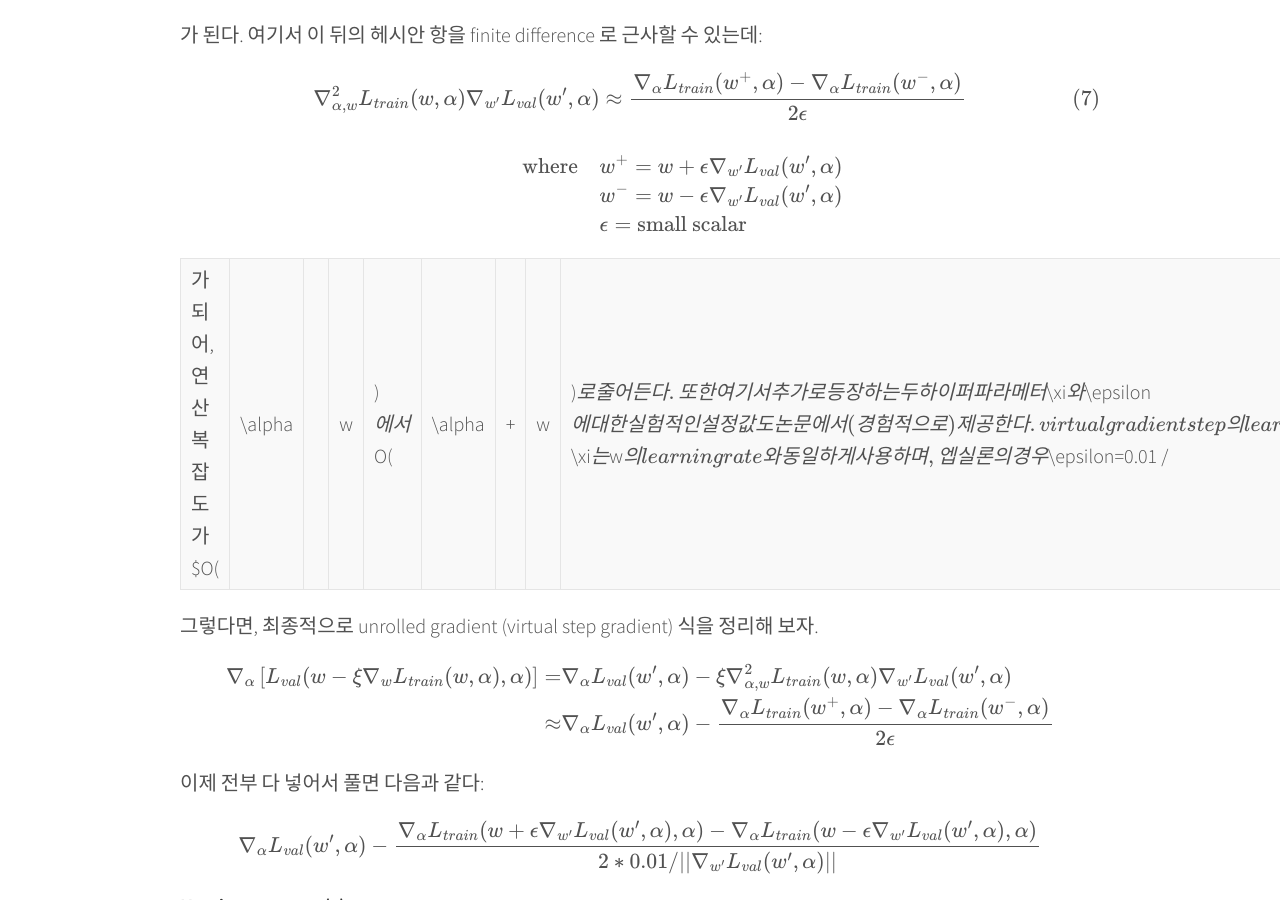
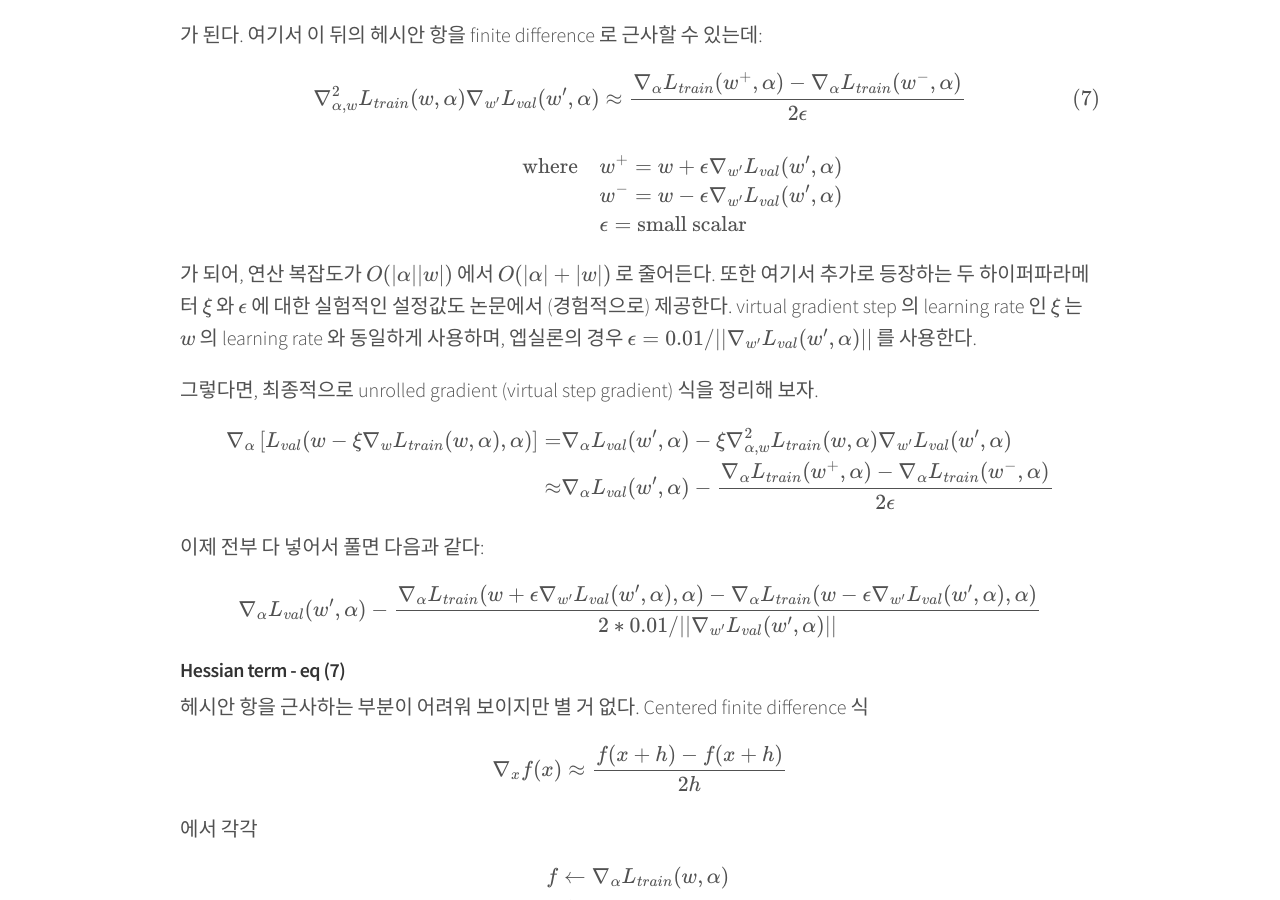
Before and after one commit to khanrc/khanrc.github.io, a Jekyll site: the page built from _posts/2018-12-15-nas-2-darts-math.md, in a window 1280 px wide and 900 px high, scrolled down 3393 px. Built offline with Jekyll 4.4.1, drawn with Linux system fonts in a browser that asks for light colours; Markdown is read by kramdown in place of the engine named in the settings; formulas are drawn with MathJax 3.

Commit message:
fix: markdown syntax

```diff
--- a/_posts/2018-12-15-nas-2-darts-math.md
+++ b/_posts/2018-12-15-nas-2-darts-math.md
@@ -149,7 +149,7 @@ $$
 \end{align}
 $$
 
-가 되어, 연산 복잡도가 $O(|\alpha||w|)$ 에서 $O(|\alpha|+|w|)$ 로 줄어든다. 또한 여기서 추가로 등장하는 두 하이퍼파라메터 $\xi$ 와 $\epsilon$ 에 대한 실험적인 설정값도 논문에서 (경험적으로) 제공한다. virtual gradient step 의 learning rate 인 $\xi$ 는 $w$ 의 learning rate 와 동일하게 사용하며, 엡실론의 경우 $\epsilon=0.01 / ||\nabla_{w'} L_{val}(w',\alpha)||$ 를 사용한다.
+가 되어, 연산 복잡도가 $O(\|\alpha\|\|w\|)$ 에서 $O(\|\alpha\|+\|w\|)$ 로 줄어든다. 또한 여기서 추가로 등장하는 두 하이퍼파라메터 $\xi$ 와 $\epsilon$ 에 대한 실험적인 설정값도 논문에서 (경험적으로) 제공한다. virtual gradient step 의 learning rate 인 $\xi$ 는 $w$ 의 learning rate 와 동일하게 사용하며, 엡실론의 경우 $\epsilon=0.01 / \|\|\nabla_{w'} L_{val}(w',\alpha)\|\|$ 를 사용한다.
 
 그렇다면, 최종적으로 unrolled gradient (virtual step gradient) 식을 정리해 보자.
 
```
